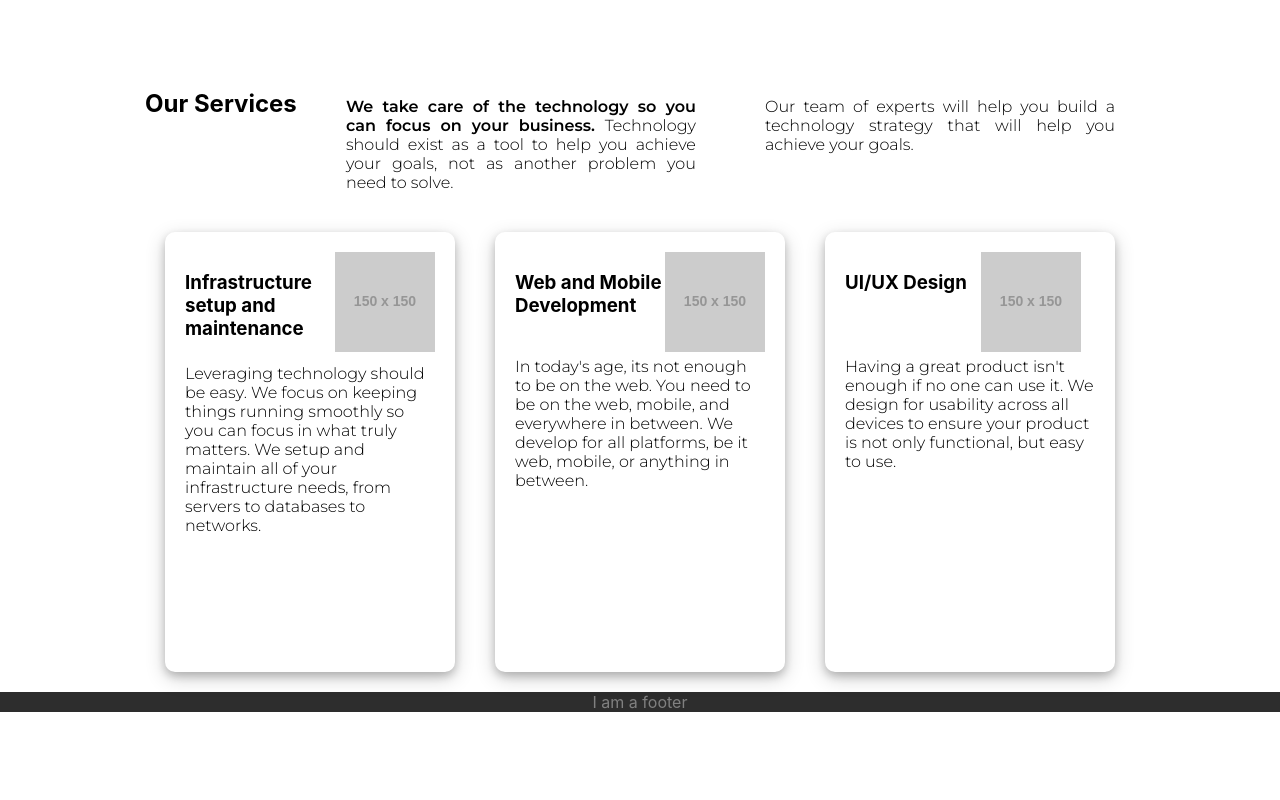
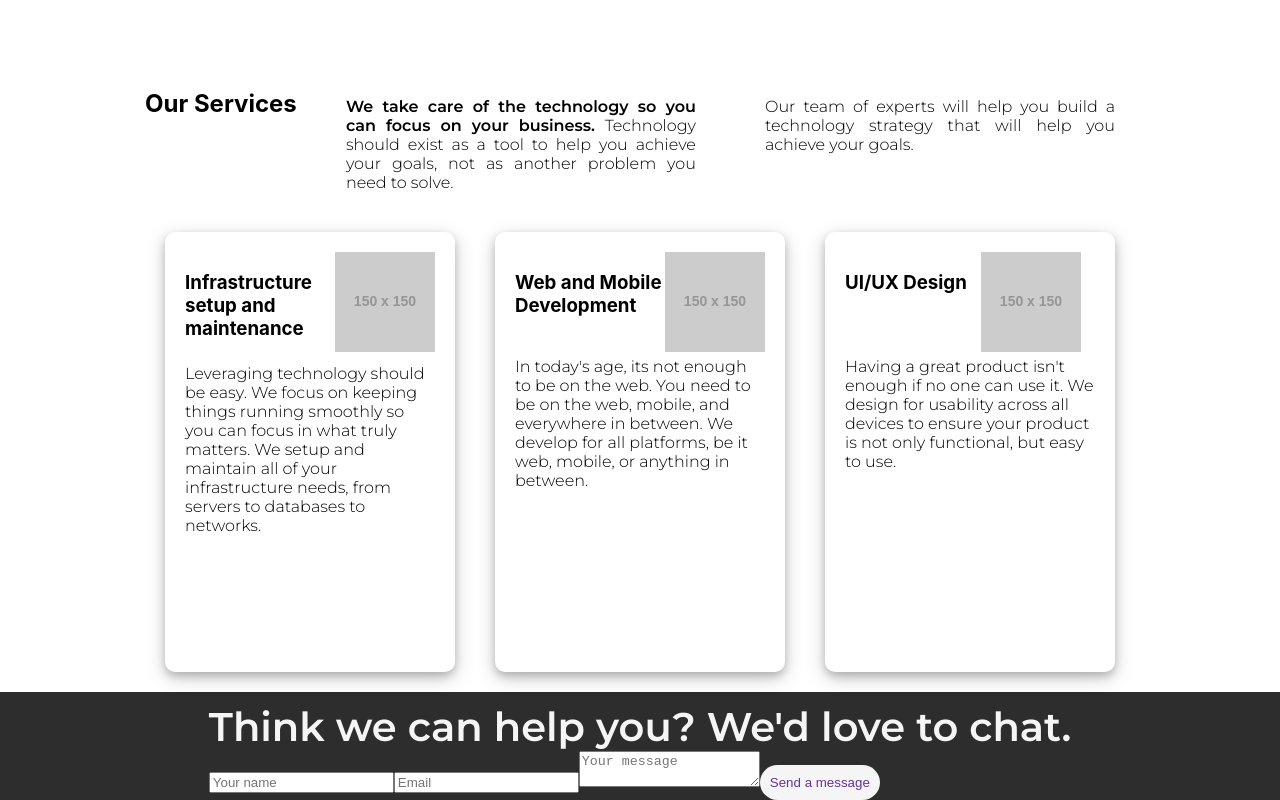
Before and after one commit to Diadochi-Software/landing-page, a React (Create React App) app: page / in a window 1280 px wide. Shown: the part 565-1365 px from the top of the page. Before the commit the page ends 1277 px from the top, so only its background shows below. Built offline with nearby package versions, Linux system fonts and the light colour scheme; no server answers.

Commit message:
Created Form

```diff
--- /dev/null
+++ b/src/footer/ContactForm.tsx
@@ -0,0 +1,30 @@
+import {useState} from "react";
+
+export default function ContactForm() {
+
+    const FORM_ENDPOINT = "https://public.herotofu.com/v1/d7b11770-8ae3-11ed-a003-6f0b76086b1c";
+
+    const [submitted, setSubmitted] = useState(false);
+    const handleSubmit = () => {
+        setTimeout(() => {
+            setSubmitted(true);
+        }, 100);
+    };
+
+    if (submitted)
+        return (
+            <>
+                <div className="text-2xl">Thank you!</div>
+                <div className="text-md">We'll be in touch soon.</div>
+            </>
+        );
+    else
+        return (
+            <form action={FORM_ENDPOINT} onSubmit={handleSubmit} method="POST" target="_blank">
+                <input type="text" placeholder="Your name" name="name" required/>
+                <input type="email" placeholder="Email" name="email" required/>
+                <textarea placeholder="Your message" name="message" required/>
+                <button type="submit"> Send a message</button>
+            </form>
+        );
+}
--- a/src/footer/Footer.tsx
+++ b/src/footer/Footer.tsx
@@ -1,7 +1,13 @@
+import './footer.css';
+import ContactForm from "./ContactForm";
+
 export default function Footer() {
 
-    return (<div>
-        I am a footer
-    </div>)
+    return (
+        <div className={'footer'}>
+            <h1>Think we can help you? We'd love to chat.</h1>
+            <ContactForm/>
+        </div>
+    )
 
 }
--- /dev/null
+++ b/src/footer/footer.css
@@ -0,0 +1,4 @@
+.footer {
+    padding-top: 10px;
+    color: whitesmoke;
+}
```
